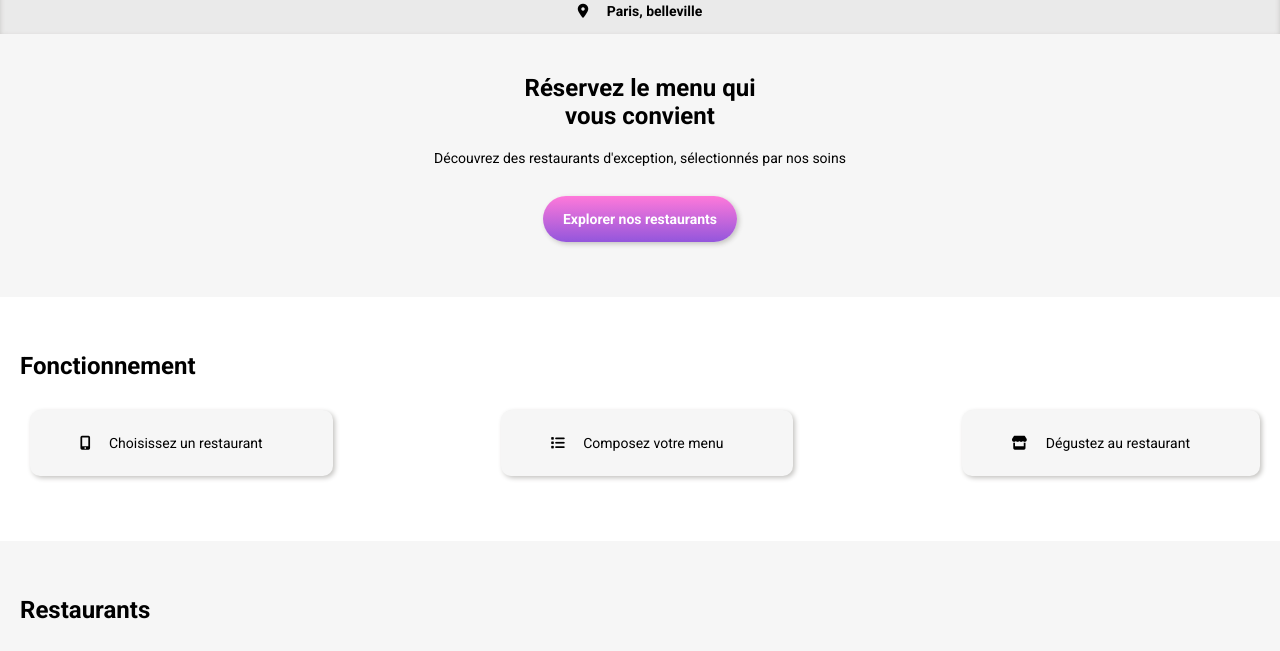
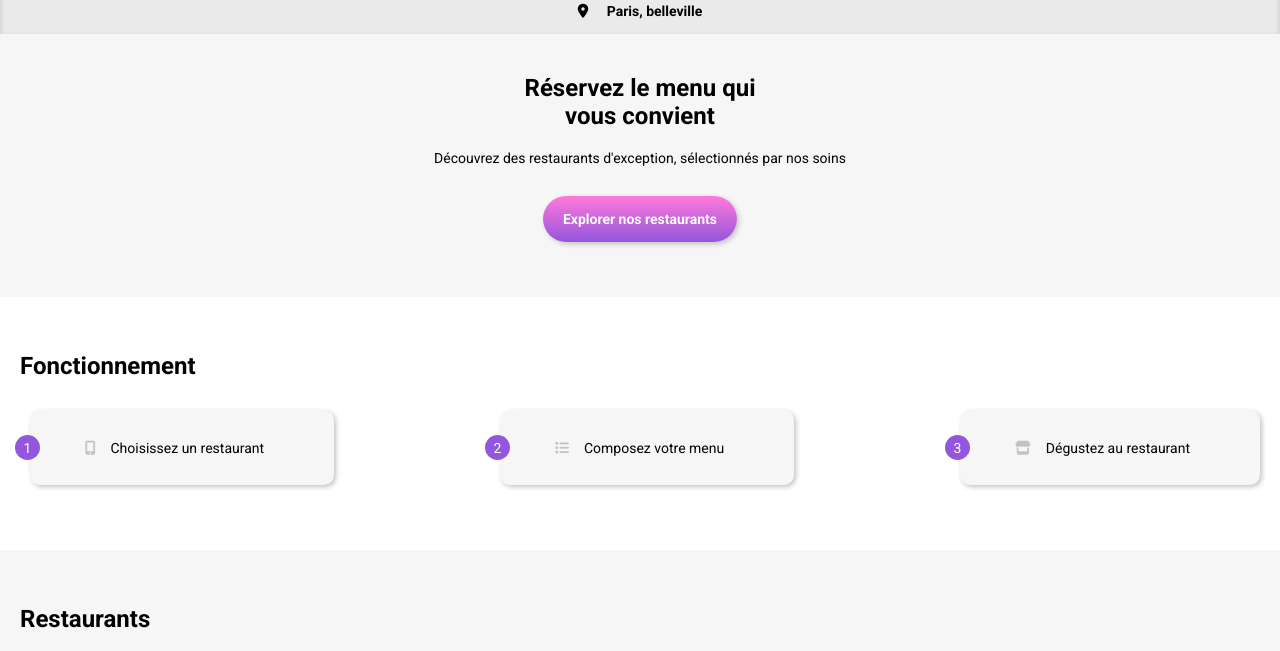
Before and after one commit to Maxwell-gith/MaximeHery_3_27032020, a website: page index.html in a window 1280 px wide. Shown: the part 75-726 px from the top of the page. Drawn offline with Linux system fonts and the light colour scheme; grey boxes are pictures that could not be loaded; a web font is replaced by a local one.

Commit message:
correction_htmlcss

```diff
--- a/index.html
+++ b/index.html
@@ -54,16 +54,25 @@
 
                 <ul class="container">
                     <li class="tuto__card">
+                        <div class="tuto__card__number">
+                            1
+                        </div>
                         <i class="tuto__card__icon fas fa-mobile-alt"></i>
                         <span>Choisissez un restaurant</span>
                     </li>
 
                     <li class="tuto__card">
+                        <div class="tuto__card__number">
+                            2
+                        </div>
                         <i class="tuto__card__icon fas fa-list"></i>
                         <span>Composez votre menu</span>
                     </li>
 
                     <li class="tuto__card">
+                        <div class="tuto__card__number">
+                            3
+                        </div>
                         <i class="tuto__card__icon fas fa-store"></i>
                         <span>Dégustez au restaurant</span>
                     </li>
--- a/sass/Base/_fonts-all.scss
+++ b/sass/Base/_fonts-all.scss
@@ -34,7 +34,7 @@ a{
     display: block;
     width: max-content;
     margin: auto;
-    background-image: linear-gradient($secondary-color, $primary-color);
+    @include gradient-color;
     color: white;
     border-radius: 30px;
     @include shadow;
@@ -44,6 +44,7 @@ a{
     transition: transform 400ms;
     &:hover{
         transform: scale(1.15);
+
     }
 }
 
--- a/sass/Utils/_mixins.scss
+++ b/sass/Utils/_mixins.scss
@@ -1,3 +1,7 @@
 @mixin shadow {
     box-shadow: 2px 2px 5px $shadow-color;
 }
+
+@mixin gradient-color {
+    background-image: linear-gradient($secondary-color, $primary-color);
+}
--- a/sass/main.scss
+++ b/sass/main.scss
@@ -56,15 +56,33 @@
             margin-bottom: 30px;
         }
         &__card{
+            height: 75px;
+            display: flex;
+            align-items: center;
             background-color: #f6f6f6;
             @include shadow;
             border-radius: 10px 10px 10px 10px;
-            padding: 25px 70px 25px 35px;
+            padding: 0 70px 0 30px;
             margin-bottom: 20px;
             margin-left: 10px;
             &__icon{
                 margin-right: 15px;
-                margin-left: 15px;
+                color: $shadow-color;
+            }
+            &__number{
+                height: 25px;
+                width: 25px;
+                border-radius: 50%;
+                background-color: $primary-color;
+                display: flex;
+                align-items: center;
+                justify-content: center;
+                position: relative;
+                left: -45px;
+                color: white;
+            }
+            &:hover{
+                background-color: lighten($primary-color, $amount: 35%);
             }
         }
 
```
Also changed, not shown: public/css/style.css, 1 other file.
